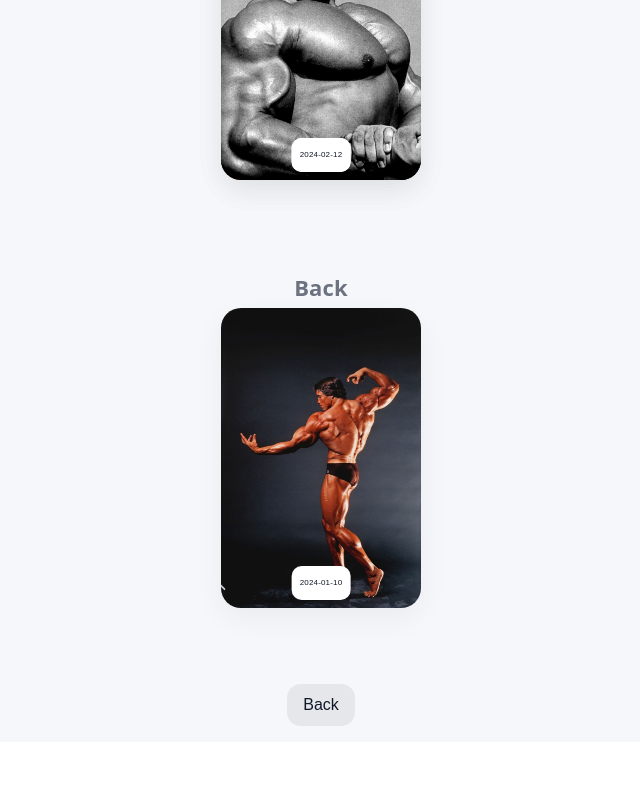
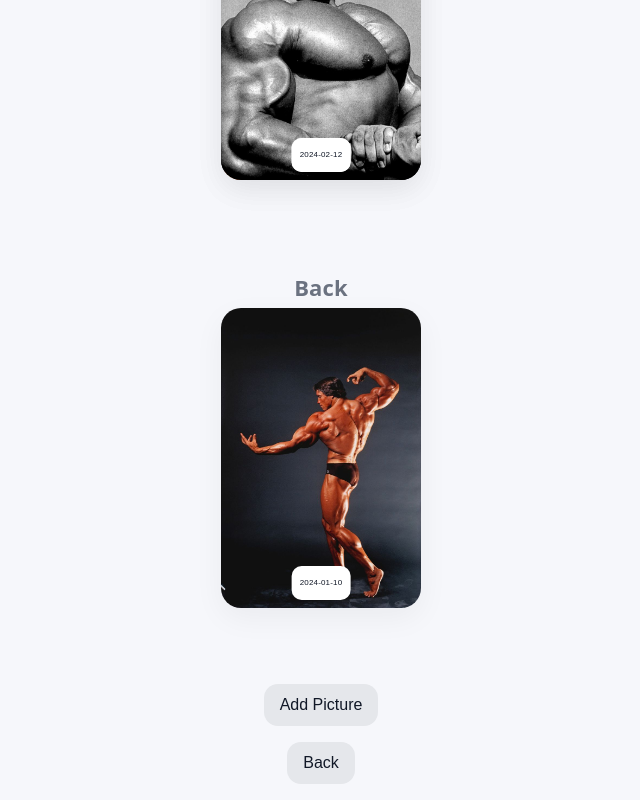
Before and after one commit to guma25ii/Gainzlog, a React (Vite) app: page /pictures in a window 1280 px wide. Shown: the part 617-1417 px from the top of the page, without its empty margins (319-959 px from the left). Before the commit the page ends 1359 px from the top, so only its background shows below. Built offline with nearby package versions, Linux system fonts and the light colour scheme.

Commit message:
added button
added a button thats just for display, but the function will be to add progress pictures later on

```diff
--- a/src/Pages/ProgressPages/ProgressPicturesPage.tsx
+++ b/src/Pages/ProgressPages/ProgressPicturesPage.tsx
@@ -40,6 +40,7 @@ const ProgressPicturesPage = () => {
         <h2>Back</h2>
         <ProgressSwipe initialCards={backCards} />
         </div>
+        <button className='navigationBtn'>Add Picture</button>
         <BackBtn/>
       </div>
     </PageLayout>
```
